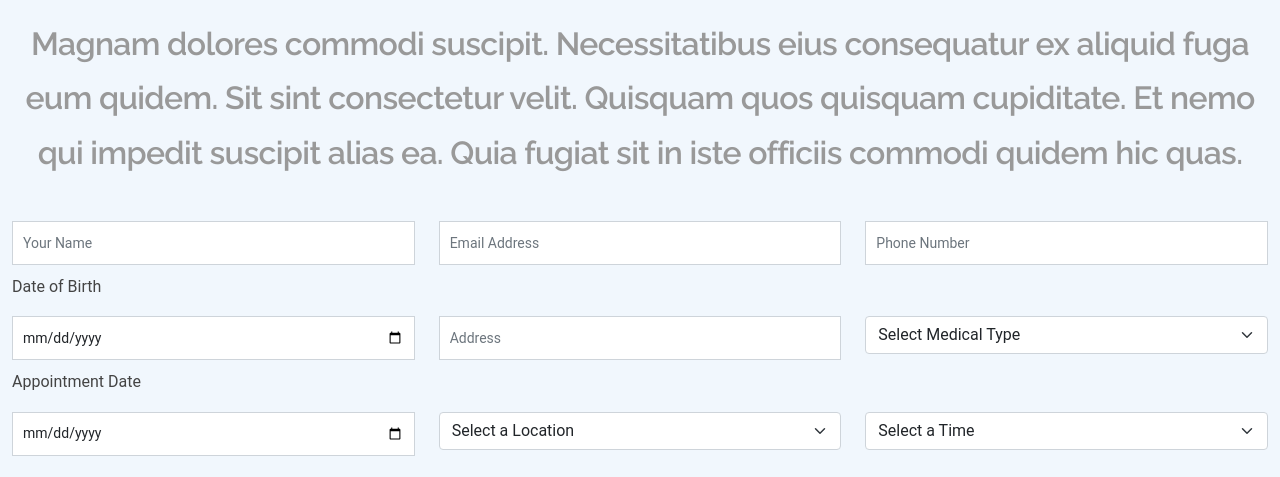
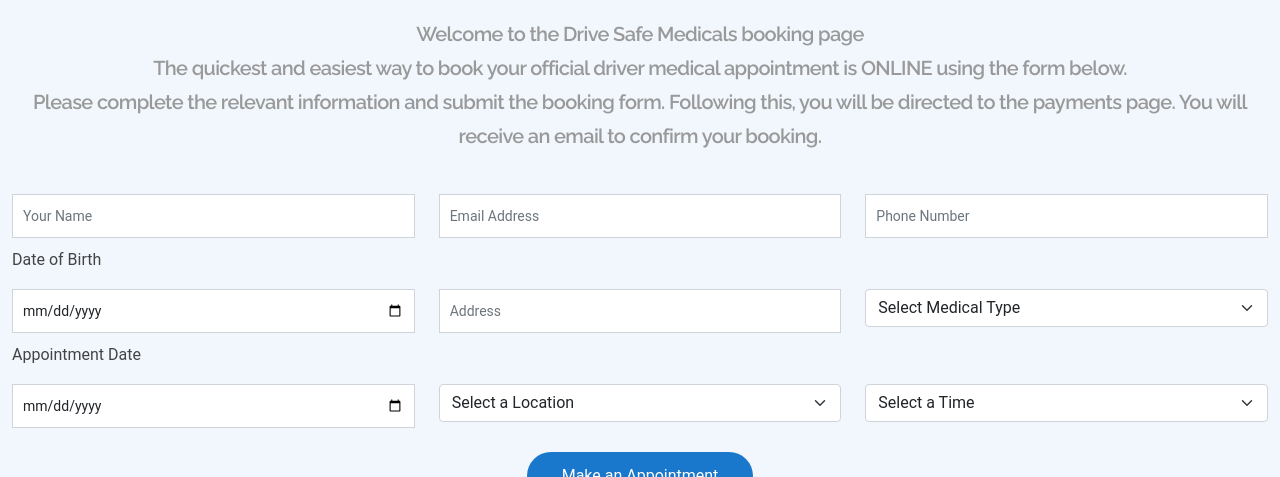
Before and after one commit to Drive-Safe-Medicals/Drive-Safe-Medicals.github.io, a plain HTML site: page appointment.html in a window 1280 px wide. Shown: the part 316-793 px from the top of the page. Drawn offline with Linux system fonts and the light colour scheme; no server answers.

Commit message:
text update

```diff
--- a/appointment.html
+++ b/appointment.html
@@ -143,12 +143,14 @@
       <div class="container">
         <div class="section-title">
           <h2>Make an Appointment</h2>
-          <p>
-            Magnam dolores commodi suscipit. Necessitatibus eius consequatur ex
-            aliquid fuga eum quidem. Sit sint consectetur velit. Quisquam quos
-            quisquam cupiditate. Et nemo qui impedit suscipit alias ea. Quia
-            fugiat sit in iste officiis commodi quidem hic quas.
-          </p>
+          <p style="font-size: 20px;">
+            Welcome to the Drive Safe Medicals booking page<br>
+            The quickest and easiest way to book your official
+             driver medical appointment is ONLINE using the form
+             below.<br> Please complete the relevant information and
+             submit the booking form. Following this, you will be
+             directed to the payments page. You will receive an email
+             to confirm your booking.
         </div>
 
         <div class="loader" id="loader"></div>
```
